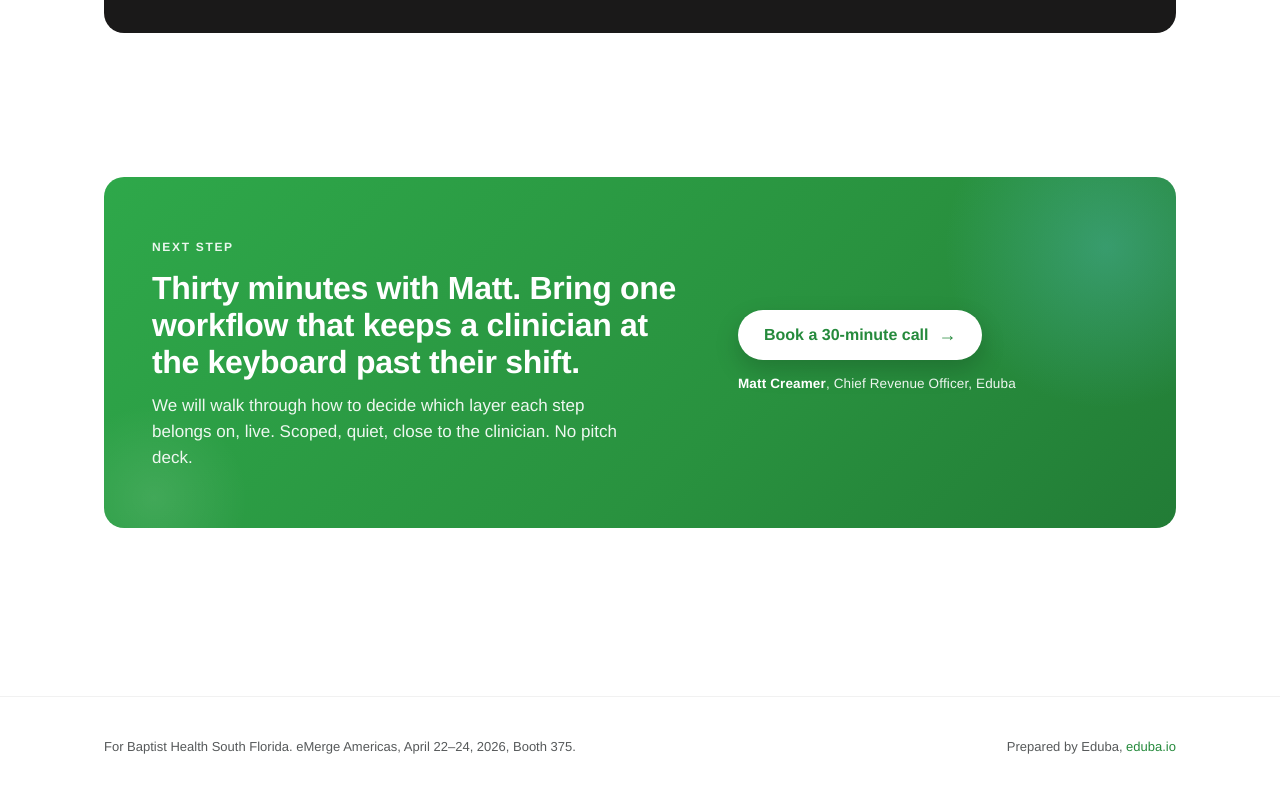
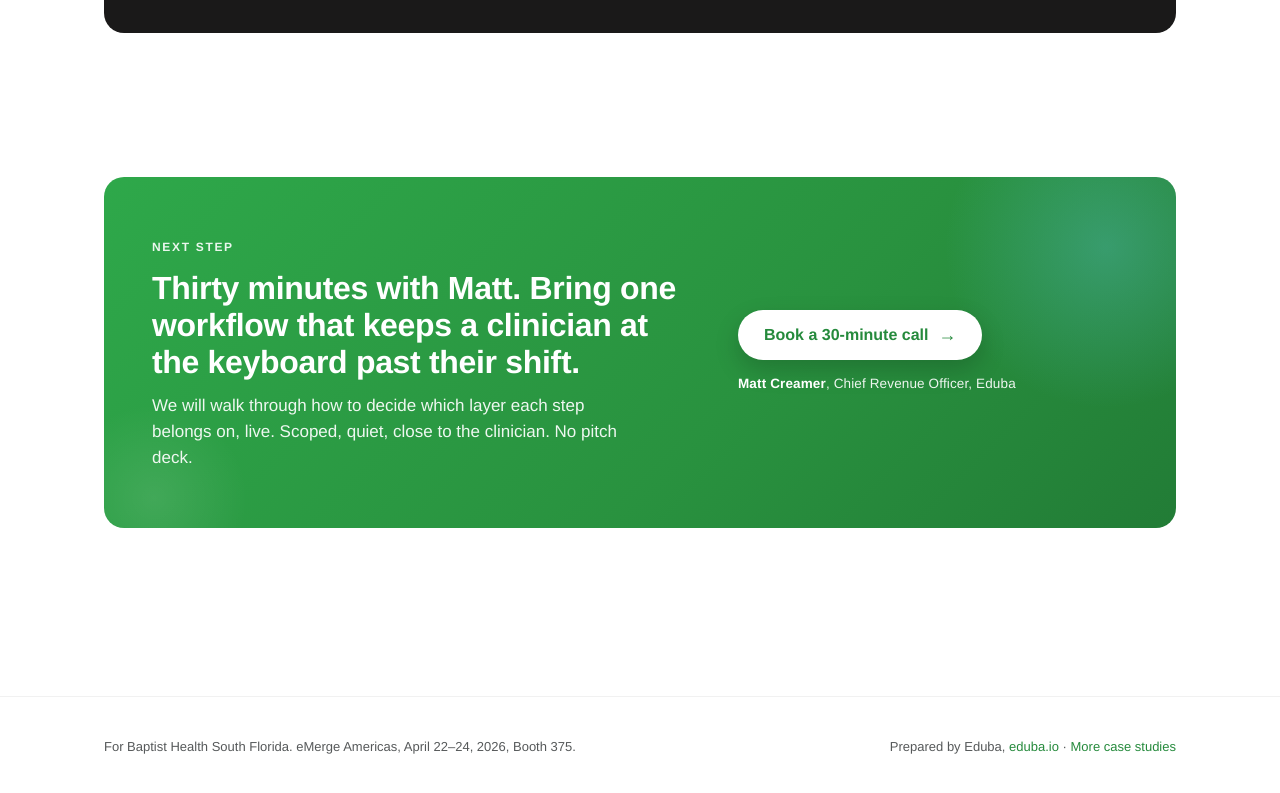
Before and after one commit to mattcreamer17-gif/baptist-health, a plain HTML site: page index.html in a window 1280 px wide. Shown: the part 2621-3414 px from the top of the page. Drawn offline with Linux system fonts and the light colour scheme; a web font is replaced by a local one.

Commit message:
Add eduba.io/works case studies link

```diff
--- a/index.html
+++ b/index.html
@@ -193,7 +193,7 @@
       For Baptist Health South Florida. eMerge Americas, April 22&ndash;24, 2026, Booth 375.
     </div>
     <div class="footer-brand">
-      Prepared by Eduba, <a href="https://eduba.io" target="_blank" rel="noopener">eduba.io</a>
+      Prepared by Eduba, <a href="https://eduba.io" target="_blank" rel="noopener">eduba.io</a> &middot; <a href="https://eduba.io/works" target="_blank" rel="noopener">More case studies</a>
     </div>
   </div>
 </footer>
```
